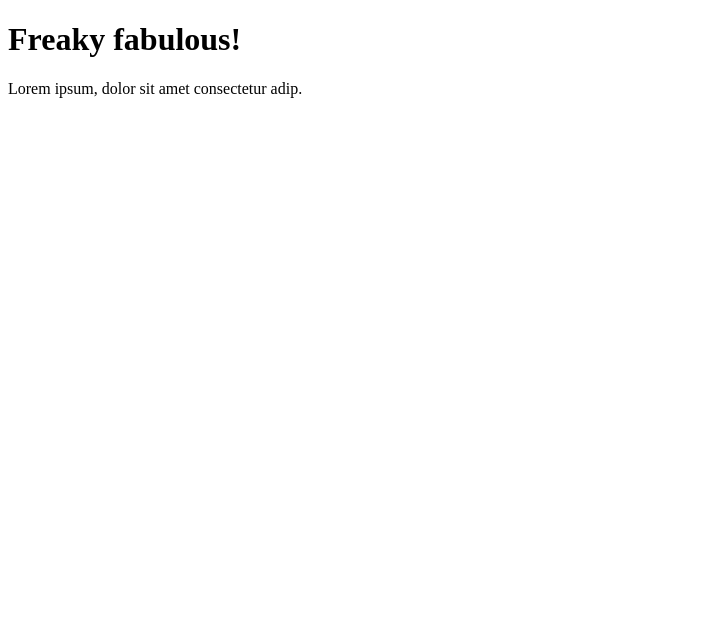
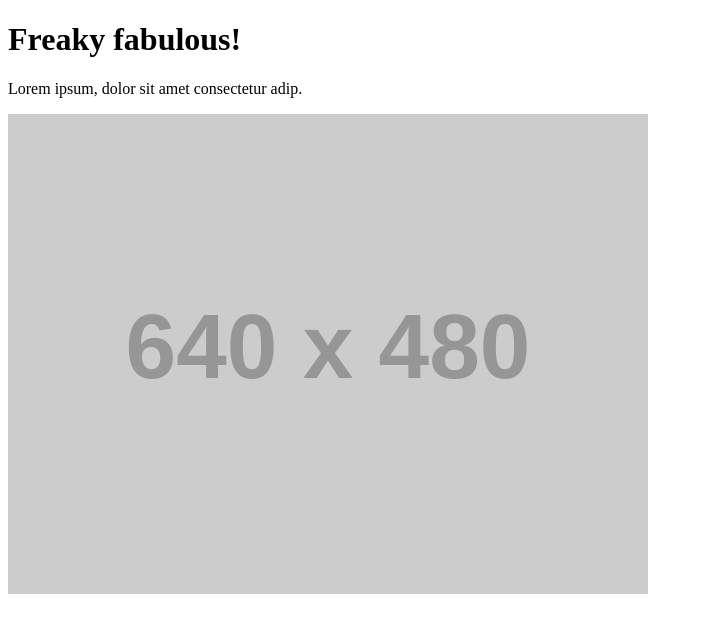
Before and after one commit to rtublen/FreakyFashion, a plain HTML site: page index.html in a window 1280 px wide. Shown: the whole page, without its empty margins (0-703 px from the left). Drawn offline with Linux system fonts and the light colour scheme; placeholder pictures from the web are drawn by us.

Commit message:
Change page title to Freaky Fashion and add img to hero

```diff
--- a/index.html
+++ b/index.html
@@ -3,7 +3,7 @@
 <head>
     <meta charset="UTF-8">
     <meta name="viewport" content="width=device-width, initial-scale=1.0">
-    <title>Document</title>
+    <title>Freaky Fashion</title>
 </head>
 <body>
     <div class="hero">
@@ -11,6 +11,7 @@
         <p>
             Lorem ipsum, dolor sit amet consectetur adip.
         </p>
+        <img src="https://via.placeholder.com/640x480?text=Hero" alt="">
     </div>
 </body>
 </html>
```
